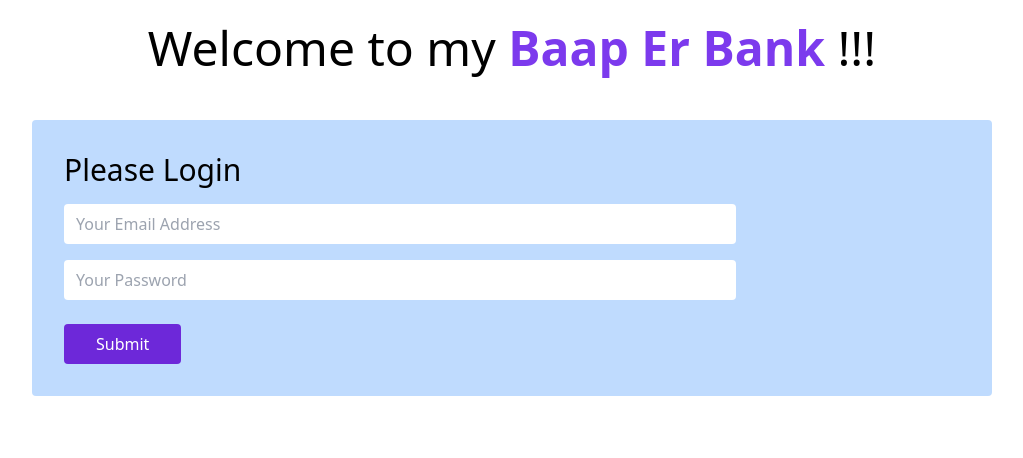
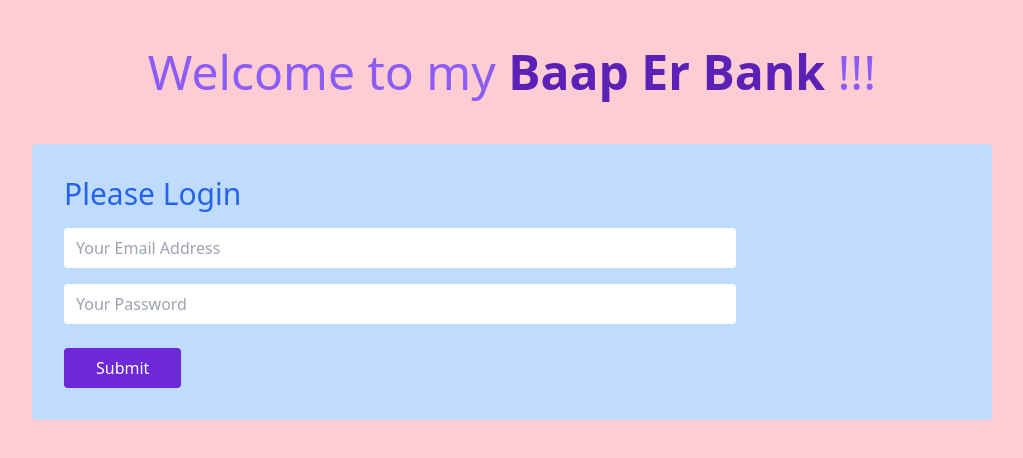
Before and after one commit to bdahsan1999wd/Baap-Er-Bank, a plain HTML site: page index.html in a window 1280 px wide. Shown: the whole page, without its empty margins (128-1151 px from the left). Drawn offline with nearby package versions, Linux system fonts and the light colour scheme.

Commit message:
some modify added

```diff
--- a/index.html
+++ b/index.html
@@ -10,18 +10,18 @@
     <script src="https://cdn.tailwindcss.com"></script>
 </head>
 
-<body>
+<body class="bg-rose-200">
     <header>
-        <h1 class="text-5xl text-center mt-6">Welcome to my
-            <span class="font-semibold text-violet-600">Baap Er Bank</span> !!!
+        <h1 class="text-5xl text-center text-violet-500 font-medium mt-12">Welcome to my
+            <span class="font-bold text-violet-800">Baap Er Bank</span> !!!
         </h1>
     </header>
     <main>
-        <section class="bg-blue-200 w-9/12 mx-auto mt-12 p-8 rounded">
+        <section class="bg-blue-200 w-9/12 mx-auto mt-12 p-8 rounded ">
 
-            <h3 class="text-3xl mb-4 font-medium">Please Login</h3>
+            <h3 class="text-3xl mb-4 font-medium text-blue-600">Please Login</h3>
 
-            <div>
+            <div class="">
                 <input class="w-9/12 block mb-2 px-3 py-2 rounded" type="email" name="" id="user-email"
                     placeholder="Your Email Address">
 
--- a/js/login.js
+++ b/js/login.js
@@ -5,7 +5,7 @@ document.getElementById('btn-submit').addEventListener('click', function(){
     const email = emailField.value;
     const passwordField = document.getElementById('user-password');
     const password = passwordField.value;
-    if(email === 'sontan@baap.com' && password === 'secret'){
+    if(email === 'bdahsan1999wd@gmail.com' && password === 'password'){
         window.location.href = 'bank.html';
     }
     else{
```
